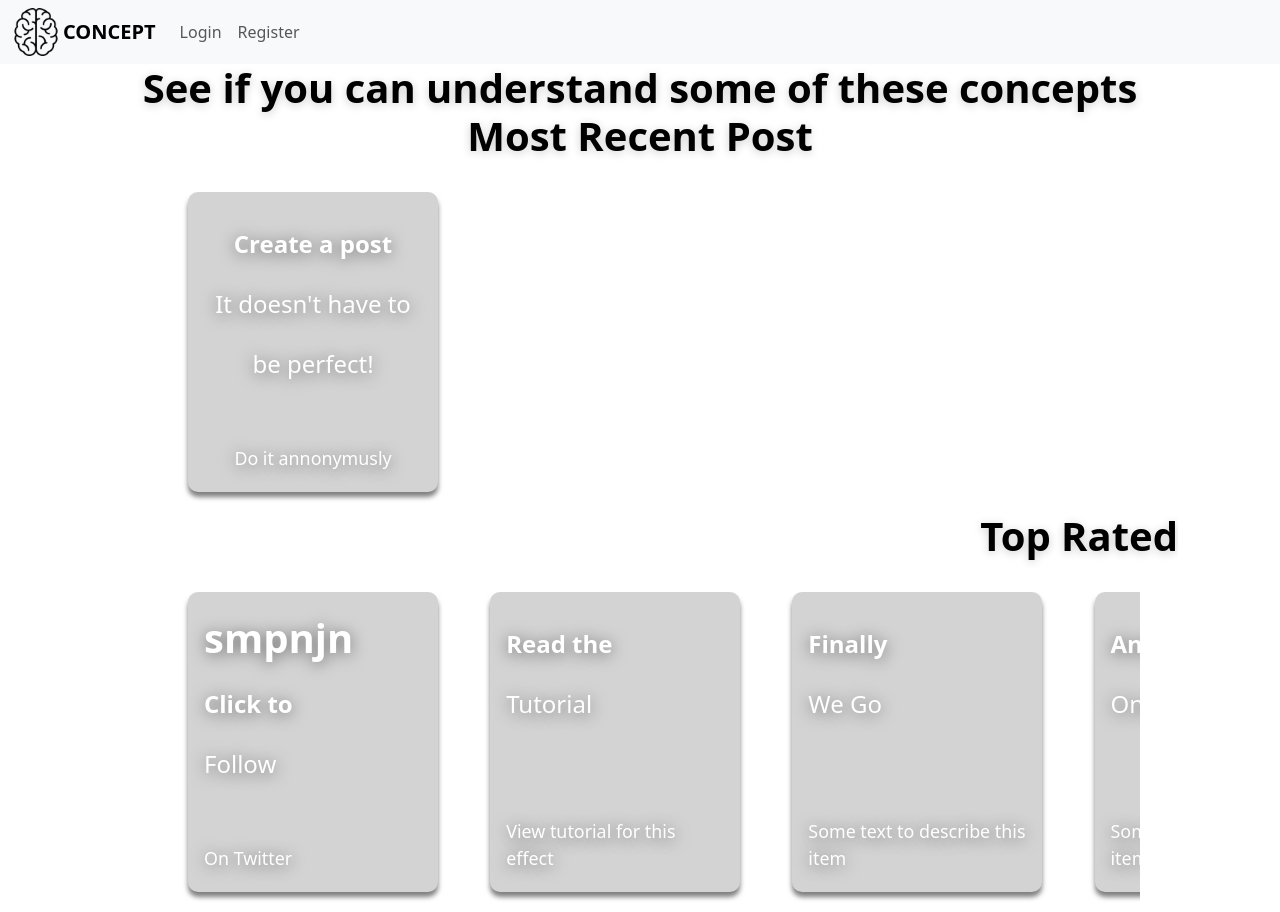
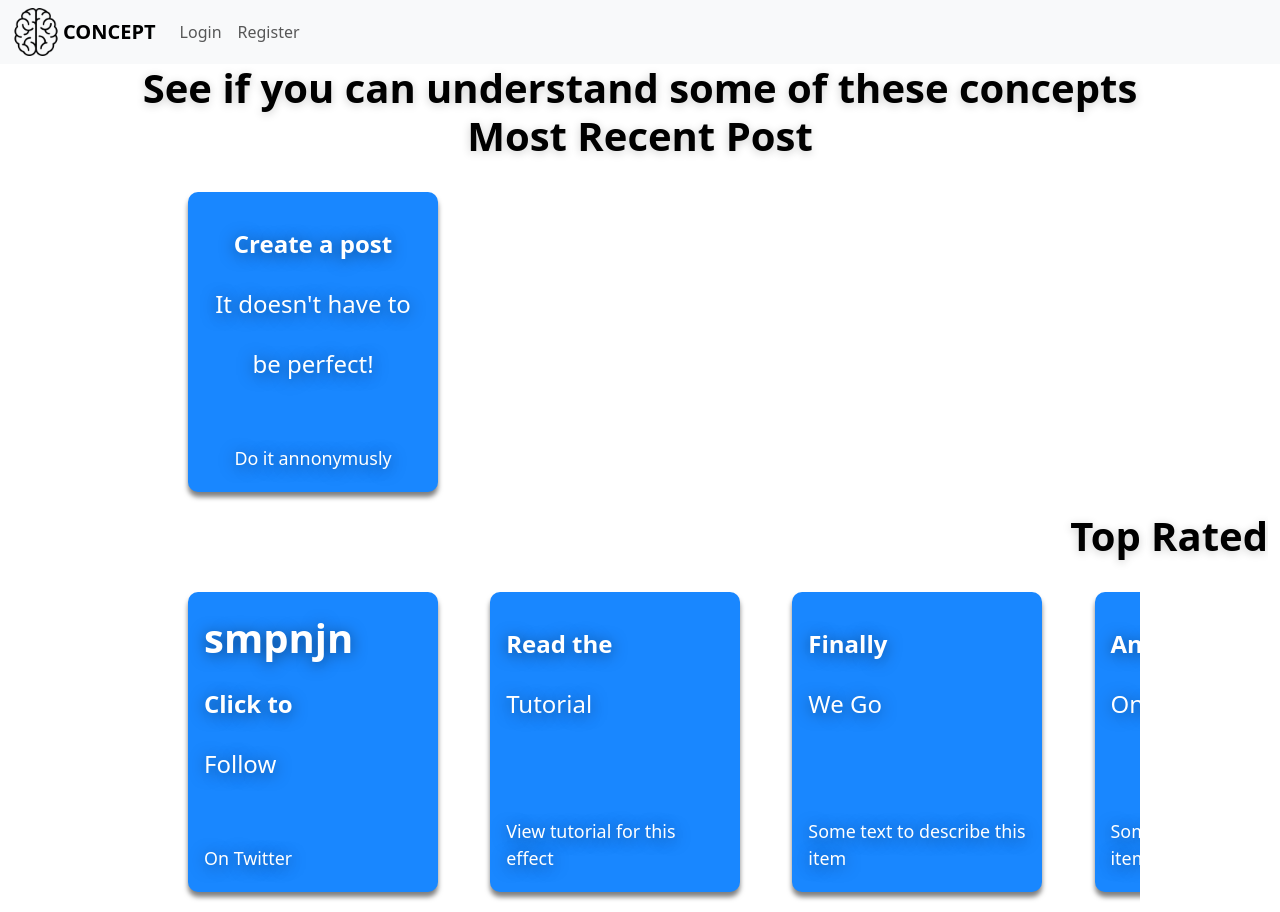
Before and after one commit to brandonoregan/concept, a Django app: page /posts/home in a window 1280 px wide. Run offline with Django 4.2, Linux system fonts and the light colour scheme; data that the repository does not hold is empty; some libraries are stand-ins or nearby versions; some web fonts are replaced.

Commit message:
pre re-model commit

```diff
--- a/apps/posts/static/posts/css/post_thread.css
+++ b/apps/posts/static/posts/css/post_thread.css
@@ -9,10 +9,6 @@
     box-shadow: 0 2px 8px rgba(0, 0, 0, 0.25);
     /* height: 22rem; */
 }
-
-/* #summary {
-
-} */
 
 #summary h2 {
   color: white;
--- a/apps/posts/static/posts/css/posts.css
+++ b/apps/posts/static/posts/css/posts.css
@@ -1,6 +1,16 @@
-.homeContainer {
-    width: 1100px;
+:root {
+
+    /* Custom colours */
+    --primary-pink: #f2aeb1;
+    --primary-blue: #1987ff;
+    --primary-grey: #cccccc;
+
+    --secondary-fade: rgba(0, 0, 0, 0.02);
+
 }
+
+/* home.html */
+/* home.html */
 
 .postBanner {
     height: 25rem;
@@ -13,10 +23,8 @@
     align-self: flex-end;
 }
 
-
-/* Reviews Slider  */
-/* Reviews Slider  */
-
+/* Post Tiles */
+/* Post Tiles */
 
 .album-rotator {
     width: 1000px;
@@ -48,7 +56,7 @@
 }
 .album-item-style {
     word-break: keep-all;
-    background: lightgray;
+    background-color: var(--primary-blue);
     box-shadow: 0 5px 5px rgba(0,0,0,0.5);
     position: relative;
     width: 250px;
--- a/apps/posts/templates/posts/home.html
+++ b/apps/posts/templates/posts/home.html
@@ -13,7 +13,7 @@
 {% endblock %}
 
 {% block content %}
-    <div class="container homeContainer">
+    <div class="container-fluid">
         <div class="row">
             <div class="col text-center">
                 <h1>See if you can understand some of these concepts</h1>
--- a/apps/users/views.py
+++ b/apps/users/views.py
@@ -21,10 +21,8 @@ def welcome(request):
 
 class LoginUser(SuccessMessageMixin, LoginView):
     template_name = "users/login_user.html"
-    success_url = reverse_lazy("register_user")
+    success_url = reverse_lazy("home_page")
     success_message = "You were successfully logged in."
-
-
 
 
 class LogoutUser(SuccessMessageMixin, LogoutView):
--- a/templates/navbar.html
+++ b/templates/navbar.html
@@ -13,10 +13,10 @@
         <ul class="navbar-nav me-auto mb-2 mb-lg-0">
           {% if user.is_authenticated %}
             <li class="nav-item">
-              <a class="nav-link" href="{% url 'profile' %}">Profile</a>
+              <a class="nav-link" href="{% url 'home_page' %}">Home</a>
             </li>
             <li class="nav-item">
-              <a class="nav-link" href="{% url 'home_page' %}">Home</a>
+              <a class="nav-link" href="{% url 'profile' %}">Profile</a>
             </li>
             <li class="nav-item">
               <a class="nav-link" href="{% url 'inbox' %}">Inbox</a>
```
Lines whose indentation alone changed are shown as unchanged.
